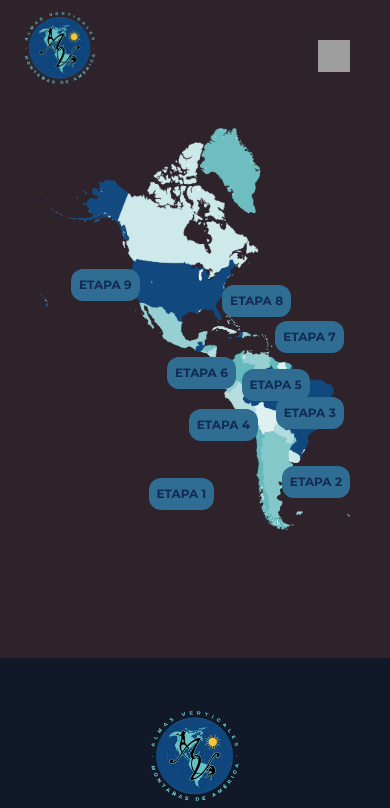
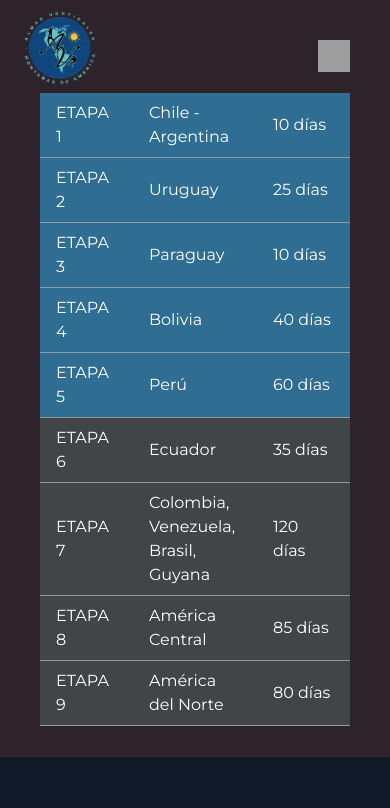
Before and after one commit to Rociomolinab3/Almas_Verticales, a Next.js app: page /project in a window 390 px wide. Shown: the top 808 px of the page. Built offline with nearby package versions, Linux system fonts and the light colour scheme; grey boxes are pictures that could not be loaded.

Commit message:
"cambios responsive proyecto"

```diff
--- a/app/about/page.tsx
+++ b/app/about/page.tsx
@@ -2,7 +2,7 @@ import React from "react";
 import Image from "next/image";
 import Informative from '@/assets/logos/informative.svg';
 import Comunnication from '@/assets/logos/communication.svg';
-import Heart from '@/assets/logos/heart.svg';
+import Heart from '@/assets/logos/heart.svg'
 
 export default function About() {
   return (
@@ -24,15 +24,15 @@ export default function About() {
         </h2>
         <div className="text-grisClaro">
           <p className="mb-4">
-                Hola, somos Fiore y Lolo, dos personas unidas por el amor y el
+            Hola, somo Fiore y Lolo, dos personas unidas por el amor y el
             montañismo, nos encontramos a través de las redes sociales,
             conectados por la curiosidad de hacer la misma actividad, el
-                montañismo. Aconcagua (la montaña más alta de América) fue el
-                puntapié para soñar juntos. Lolo, oriundo de General Pico, La
+            montañismo. Aconcagua (la montañas más alta de America) fue el
+            punta pie para soñar juntos. Lolo, oriundo de General Pico, La
             Pampa y Fio, oriunda de Villa Mercedes, San Luis.
           </p>
           <p className="mb-4">
-                Los kilómetros nunca fueron un impedimento para nuestra relación,
+            Los kilómetros nunca fueron un impedimento para nuestra relación
             pero ahora decidimos recorrer muchos kilómetros juntos en un
             camper para estar más cerquita.
           </p>
@@ -40,16 +40,15 @@ export default function About() {
             Uniendo nuestra experiencia en el montañismo, nuestro amor por
             viajar y nuestras profesiones (Farmacéutico y profesora de
             educación física) hemos decidido dar comienzo a esta aventura:
-                Unir Ushuaia con Alaska subiendo al punto más alto de América.
-                Mostrándoles no sólo las cumbres, sino la cultura y diversidad de
-                cada montaña. Queremos compartir con ustedes nuestro país. ¿Nos
+            Unir Ushuaia con Alaska subiéndose el punto más alto de América.
+            Mostrandoles no sólo las cumbres, si no la cultura y diversidad de
+            cada montaña. Queremos compartir con ustedes nuestra país. ¿Nos
             acompañas?
           </p>
         </div>
       </div>
     </div>
   </section>
-
   <section className="pt-10 pb-20 flex flex-col xl:flex-row bg-grisMedioClaro gap-4">
     <div className="w-[90%] flex flex-col items-center justify-center xl:w-[50%] p-[5%] xl:items-start">
       <button className="bg-azulOscuro xl:w-[40%] text-white py-2 px-4 rounded-lg hover:bg-azulMedio transition duration-300">
@@ -58,10 +57,9 @@ export default function About() {
       <div className="text-grisOscuro font-semibold py-4 text-center w-[80%] xl:text-start xl:w-full">
         Te contamos algunos beneficios de acompañarnos en este proyecto, y de que también podamos acompañarte.
       </div>
-
       <div>
         <div id="informativo" className="flex flex-row justify-center pt-10 xl:justify-start">
-              <div className="w-[15%] mr-4"> {/* Ajuste de separación */}
+          <div className="w-[15%]">
             <div className="w-12 h-12 bg-white rounded-full flex items-center justify-center">
               <Comunnication className="w-8 h-8" />
             </div>
@@ -74,9 +72,8 @@ export default function About() {
             </p>
           </div>
         </div>
-
         <div id="motivadores" className="flex flex-row pt-10 justify-center xl:justify-start">
-              <div className="w-[15%] mr-4"> {/* Ajuste de separación */}
+          <div className="w-[15%]">
             <div className="w-12 h-12 bg-white rounded-full flex items-center justify-center">
               <Informative className="w-8 h-8" />
             </div>
@@ -89,9 +86,8 @@ export default function About() {
             </p>
           </div>
         </div>
-
         <div id="apasionados" className="flex flex-row pt-10 justify-center xl:justify-start">
-              <div className="w-[15%] mr-4"> {/* Ajuste de separación */}
+          <div className="w-[15%]">
             <div className="w-12 h-12 bg-white rounded-full flex items-center justify-center">
               <Heart className="w-8 h-8" />
             </div>
@@ -106,7 +102,6 @@ export default function About() {
         </div>
       </div>
     </div>
-
     <div className="w-full xl:w-[50%] flex flex-col">
       <div className="flex flex-col xl:flex-row h-auto w-full 2xl:w-[90%] items-end px-4 xl:px-2 gap-4 py-2">
         <Image
@@ -125,8 +120,8 @@ export default function About() {
           className="rounded-xl object-cover w-full lg:w-auto h-auto hidden xl:block"
         />
          </div>
+
       </div>
-
       <div className="h-auto px-8 xl:px-16 py-4 hidden xl:block">
         <Image
           src="https://firebasestorage.googleapis.com/v0/b/almas-verticales.appspot.com/o/about%2Fimg3about.webp?alt=media&token=38274826-bcda-4fb8-a535-2af1166dc6e3"
@@ -139,5 +134,6 @@ export default function About() {
     </div>
   </section>
 </div>
+
   );
 }
--- a/app/project/page.tsx
+++ b/app/project/page.tsx
@@ -1,4 +1,4 @@
-'use client'
+'use client';
 import Mapa from '@/assets/images/MapaAmerica.webp';
 import React, { useState } from "react";
 import Image from "next/image";
@@ -7,40 +7,32 @@ export default function Project() {
   const [activeStage, setActiveStage] = useState<number | null>(null);
 
   const stages = [
-    { id: 1, title: "ETAPA 1", days: "10 días", description: "Chile - Argentina",
+    { id: 1, title: "ETAPA 1", days: "10 días", description: "Chile - Argentina", darkBackground: true,
       position: "bottom-[5%] left-[35%]",
       responsivePosition: "md:bottom-[5%] md:left-[50%] lg:bottom-[10%] lg:left-[35%]"
     },
-    { id: 2, title: "ETAPA 2", days: "25 días", description: "Uruguay",
-      position: "bottom-[8%] right-[0%]",
+    { id: 2, title: "ETAPA 2", days: "25 días", description: "Uruguay", darkBackground: true,
       responsivePosition: "md:bottom-[9%] md:right-[0%] lg:bottom-[13%] lg:right-[1%]"
     },
-    { id: 3, title: "ETAPA 3", days: "10 días", description: "Paraguay",
-      position: "bottom-[25%] right-[2%]",
+    { id: 3, title: "ETAPA 3", days: "10 días", description: "Paraguay", darkBackground: true,
       responsivePosition: "md:bottom-[25%] md:right-[5%] lg:bottom-[25%] lg:right-[3%]"
     },
-    { id: 4, title: "ETAPA 4", days: "40 días", description: "Bolivia",
-      position: "bottom-[22%] left-[48%]",
+    { id: 4, title: "ETAPA 4", days: "40 días", description: "Bolivia", darkBackground: true,
       responsivePosition: "md:bottom-[22%] md:left-[47%] lg:bottom-[22%] lg:left-[52%]"
     },
-    { id: 5, title: "ETAPA 5", days: "60 días", description: "Perú",
-      position: "bottom-[32%] left-[65%]",
+    { id: 5, title: "ETAPA 5", days: "60 días", description: "Perú", darkBackground: true,
       responsivePosition: "md:bottom-[32%] md:left-[64%] lg:bottom-[31%] lg:left-[66%]"
     },
-    { id: 6, title: "ETAPA 6", days: "35 días", description: "Ecuador",
-      position: "bottom-[35%] left-[41%]",
+    { id: 6, title: "ETAPA 6", days: "35 días", description: "Ecuador", darkBackground: false,
       responsivePosition: "md:bottom-[35%] md:left-[42%] lg:bottom-[35%] lg:left-[44%]"
     },
-    { id: 7, title: "ETAPA 7", days: "120 días", description: "Colombia, Venezuela, Brasil, Guyana",
-      position: "bottom-[44%] right-[2%]",
+    { id: 7, title: "ETAPA 7", days: "120 días", description: "Colombia, Venezuela, Brasil, Guyana", darkBackground: false,
       responsivePosition: "md:bottom-[39%] md:right-[3%] lg:bottom-[40%] lg:right-[2%]"
     },
-    { id: 8, title: "ETAPA 8", days: "85 días", description: "América Central",
-      position: "bottom-[53%] right-[19%]",
+    { id: 8, title: "ETAPA 8", days: "85 días", description: "América Central", darkBackground: false,
       responsivePosition: "md:bottom-[52%] md:right-[19%] lg:bottom-[50%] lg:right-[15%]"
     },
-    { id: 9, title: "ETAPA 9", days: "80 días", description: "América del Norte",
-      position: "top-[35%] left-[10%]",
+    { id: 9, title: "ETAPA 9", days: "80 días", description: "América del Norte", darkBackground: false,
       responsivePosition: "md:top-[35%] md:left-[9%] lg:top-[35%] lg:left-[10%]"
     },
   ];
@@ -51,6 +43,8 @@ export default function Project() {
 
   return (
     <div className="bg-grisOscuro px-10">
+      {/* Contenido para pantallas grandes (md y superiores) */}
+      <div className="hidden md:block">
         <section className="relative bg-cover h-[100%] w-[100%] py-32">
           <div className="relative">
             <Image
@@ -94,5 +88,26 @@ export default function Project() {
           </div>
         </section>
       </div>
+
+      {/* Contenido para pantallas pequeñas (sm) */}
+      <div className="block md:hidden">
+        <div className="bg-grisOscuro pt-[30%] pb-[10%]">
+          <table className="w-full text-white">
+            <tbody>
+              {stages.map((stage) => (
+                <tr
+                  key={stage.id}
+                  className={`border-b border-grisMedio ${stage.darkBackground ? 'bg-azulMedio' : 'bg-grisMedioOscuro'}`}
+                >
+                  <td className="px-4 py-2 w-[30%]">{stage.title}</td>
+                  <td className="px-4 py-2 w-[40%]">{stage.description}</td>
+                  <td className="px-4 py-2 w-[30%]">{stage.days}</td>
+                </tr>
+              ))}
+            </tbody>
+          </table>
+        </div>
+      </div>
+    </div>
   );
 }
--- a/components/footerSection/footerSection.tsx
+++ b/components/footerSection/footerSection.tsx
@@ -89,7 +89,7 @@ export const FooterSection = () => {
         </div>
       </div>
       <div className="text-center mt-10 text-sm hover:text-turquesa">
-        <a href="https://w.app/W6BnFe" target="_blank">
+        <a href="http://wa.link/tmra6v" target="_blank">
         &copy;2024 desarrollado por Rocio Molina
         </a>
       </div>
```
Lines whose indentation alone changed are shown as unchanged.
